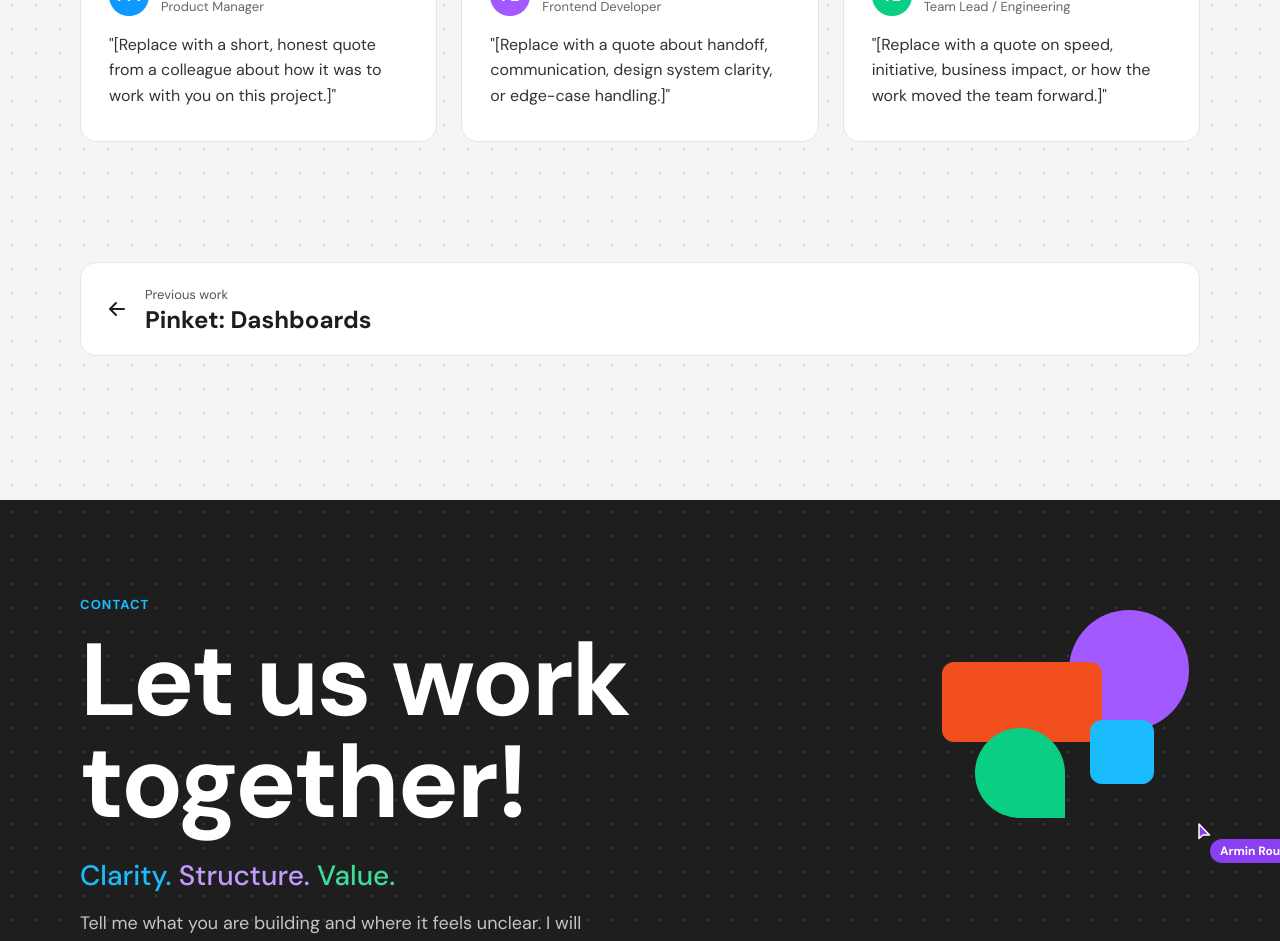
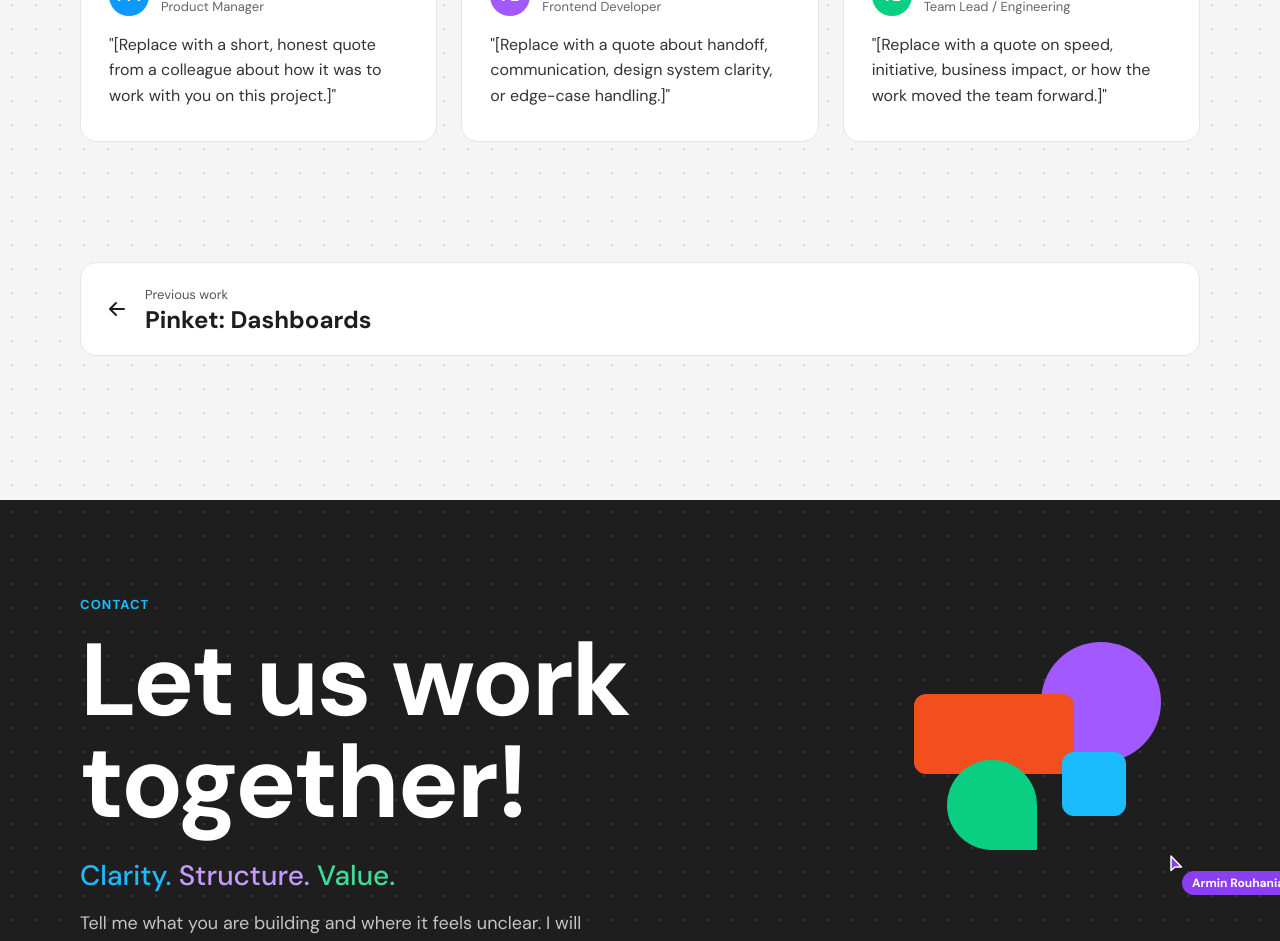
Before and after one commit to ArminRouhanian/armins-portfolio, a React (Vite) app: page /works/metamondial3d in a window 1280 px wide. Shown: the part 5815-6756 px from the top of the page. Built offline with nearby package versions, Linux system fonts and the light colour scheme.

Commit message:
fix(footer): move animation inside 1120px grid container and position higher across from headline

```diff
--- a/src/components/common/Footer.jsx
+++ b/src/components/common/Footer.jsx
@@ -16,7 +16,6 @@ export default function Footer() {
         overflow: 'hidden'
       }}
     >
-      <FooterAnimation />
       <div
         style={{
           maxWidth: '1120px',
@@ -25,6 +24,7 @@ export default function Footer() {
           position: 'relative'
         }}
       >
+        <FooterAnimation />
         <p
           style={{
             fontSize: '13px',
@@ -42,7 +42,7 @@ export default function Footer() {
             lineHeight: '1',
             fontWeight: '700',
             letterSpacing: '-.02em',
-            maxWidth: '760px'
+            maxWidth: '640px'
           }}
         >
           Let us work together!
--- a/src/components/common/FooterAnimation.jsx
+++ b/src/components/common/FooterAnimation.jsx
@@ -5,13 +5,6 @@ export default function FooterAnimation() {
     <div
       className="fdeco"
       aria-hidden="true"
-      style={{
-        position: 'absolute',
-        right: '72px',
-        top: '88px',
-        width: '300px',
-        height: '260px'
-      }}
     >
       <div
         style={{
--- a/src/styles/footer-animation.css
+++ b/src/styles/footer-animation.css
@@ -1,6 +1,15 @@
 /* ==========================================================================
    Footer Animation Styles
    ========================================================================== */
+
+.fdeco {
+  position: absolute;
+  right: 32px;
+  top: 120px;
+  width: 320px;
+  height: 260px;
+  pointer-events: none;
+}
 
 @media (max-width: 1000px) {
   .fdeco {
```
